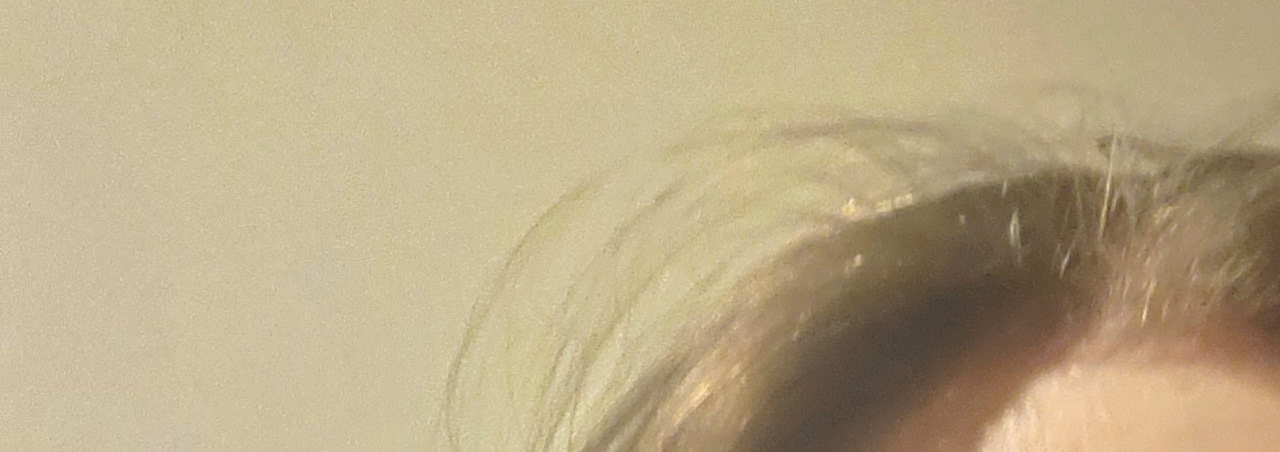
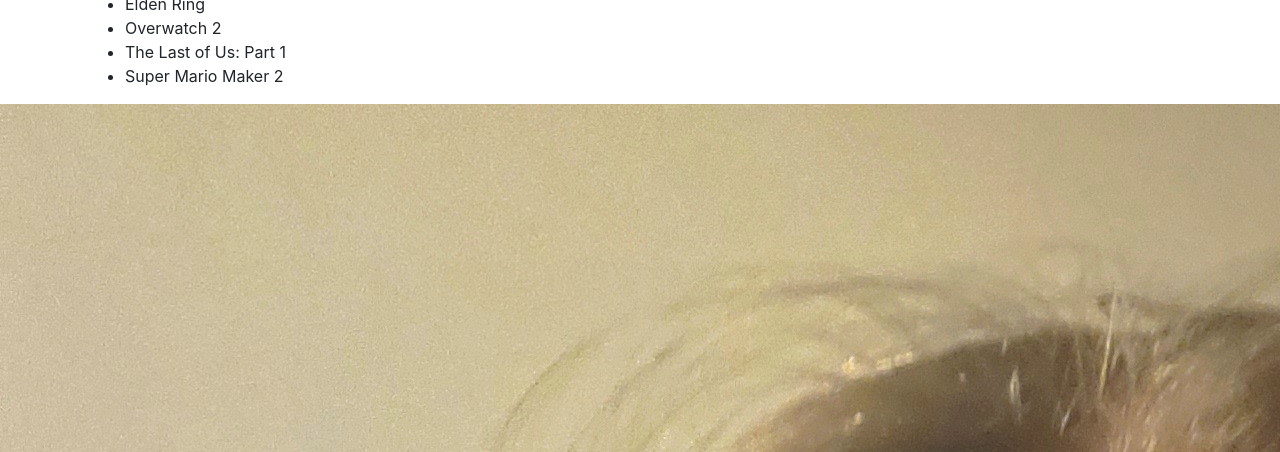
Before and after one commit to JBraun04/JBraun_OnlinePortfolio, a website: page index.html in a window 1280 px wide. Shown: the part 648-1100 px from the top of the page. Drawn offline with nearby package versions, Linux system fonts and the light colour scheme.

Commit message:
Added the games section

```diff
--- a/index.html
+++ b/index.html
@@ -53,6 +53,16 @@
         <li>Top 10% of graduating seniors in High School</li>
       </ul>
     </div>
+
+    <div class="section" id="games">
+      <h2>Favorite Games</h2>
+      <ul>
+        <li>Elden Ring</li>
+        <li>Overwatch 2</li>
+        <li>The Last of Us: Part 1</li>
+        <li>Super Mario Maker 2</li>
+      </ul>
+    </div>
   </div>
 
   <!-- INCLUDE SCRIPTS FILE HERE -->
```
